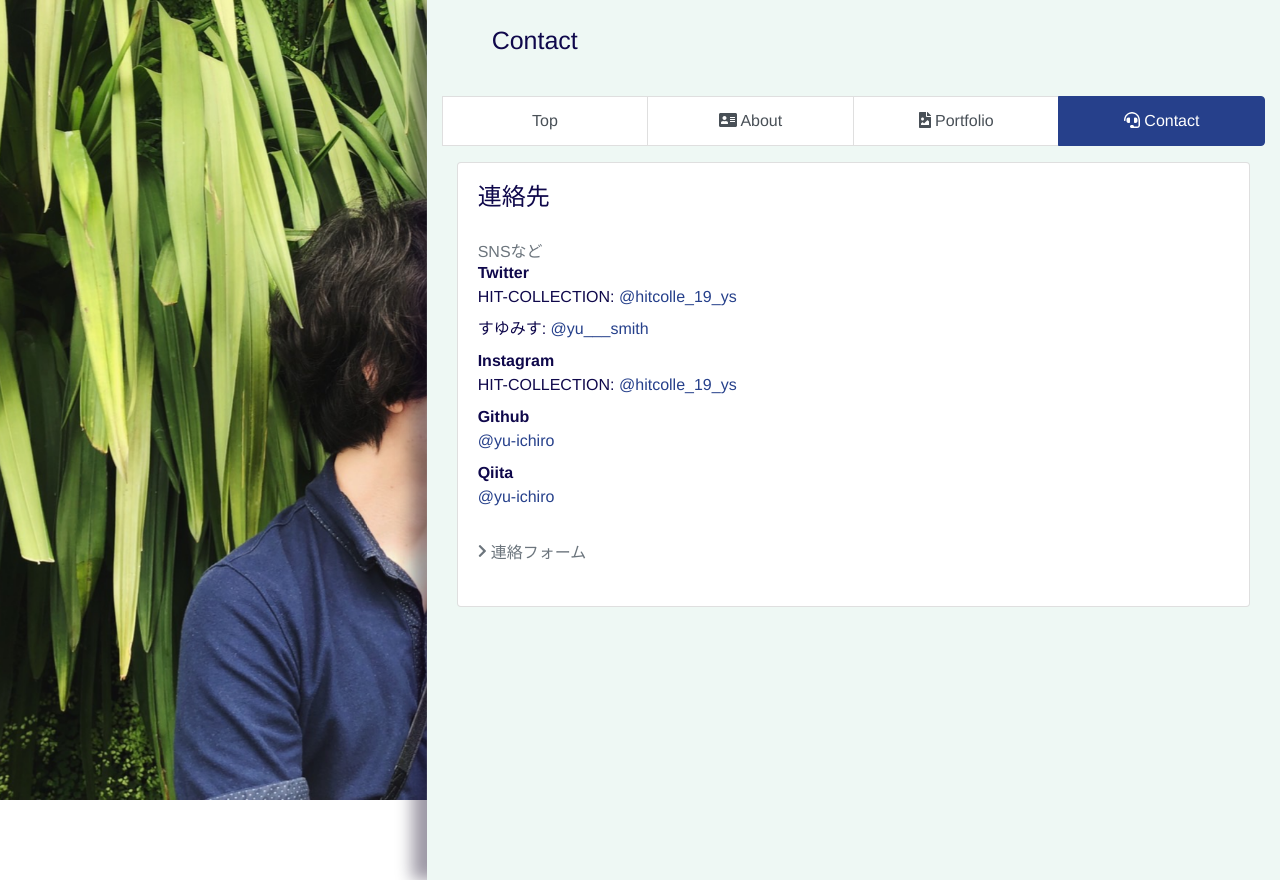
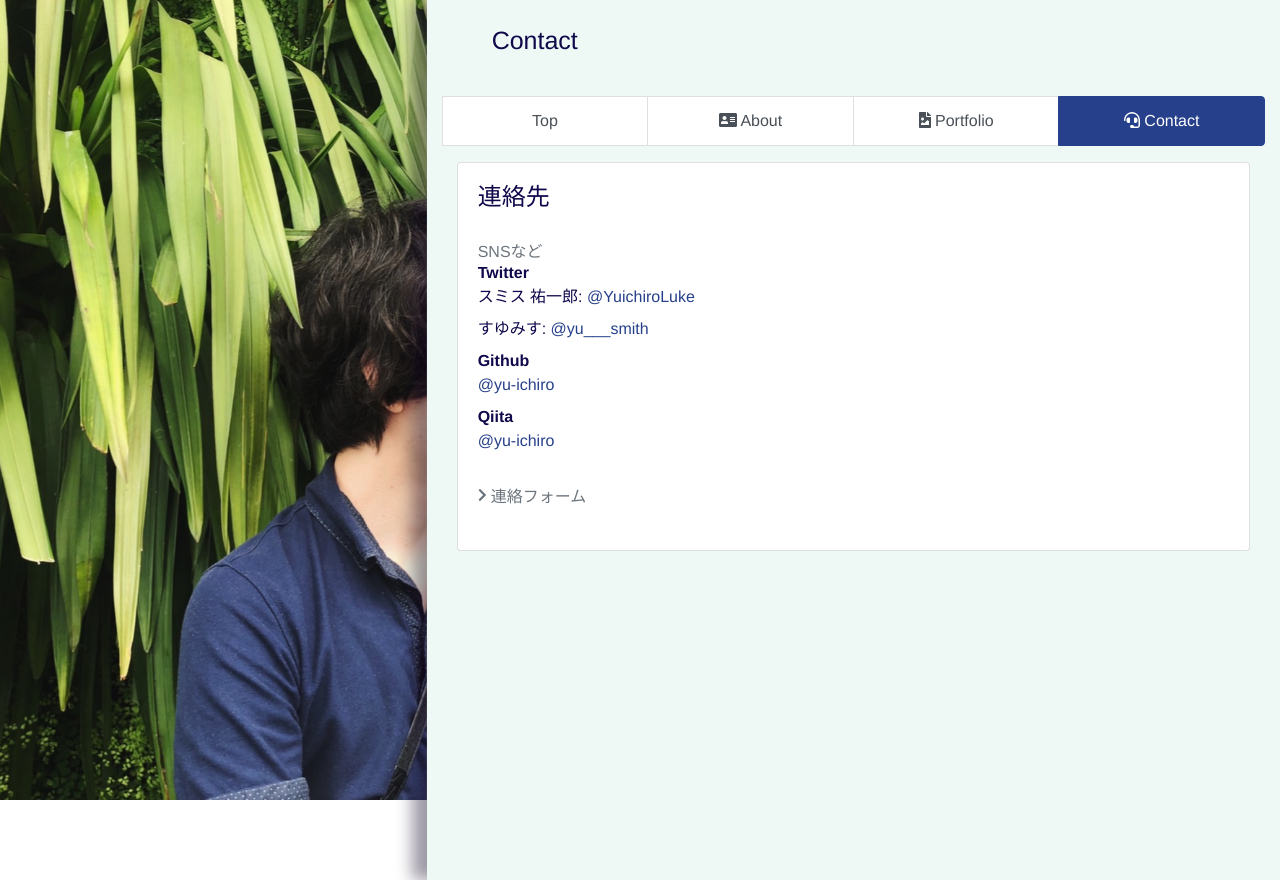
Before and after one commit to yu-ichiro/yu-smith-portfolio, a Vue app: page /contact in a window 1280 px wide. Built offline with nearby package versions, Linux system fonts and the light colour scheme.

Commit message:
[modify] remove HIT-COLLECTION stuff

```diff
--- a/src/pages/Contact.vue
+++ b/src/pages/Contact.vue
@@ -12,15 +12,15 @@
                 <dl>
                     <dt>Twitter</dt>
                     <dd>
-                        HIT-COLLECTION: <a href="https://twitter.com/hitcolle_19_ys" target="_blank">@hitcolle_19_ys</a>
+                        スミス 祐一郎: <a href="https://twitter.com/YuichiroLuke" target="_blank">@YuichiroLuke</a>
                     </dd>
                     <dd>
                         すゆみす: <a href="https://twitter.com/yu___smith" target="_blank">@yu___smith</a>
                     </dd>
-                    <dt>Instagram</dt>
-                    <dd>
-                        HIT-COLLECTION: <a href="https://instagram.com/hitcolle_19_ys" target="_blank">@hitcolle_19_ys</a>
-                    </dd>
+<!--                    <dt>Instagram</dt>-->
+<!--                    <dd>-->
+<!--                        HIT-COLLECTION: <a href="https://instagram.com/hitcolle_19_ys" target="_blank">@hitcolle_19_ys</a>-->
+<!--                    </dd>-->
                     <dt>Github</dt>
                     <dd>
                         <a href="https://github.com/yu-ichiro" target="_blank">@yu-ichiro</a>
```
